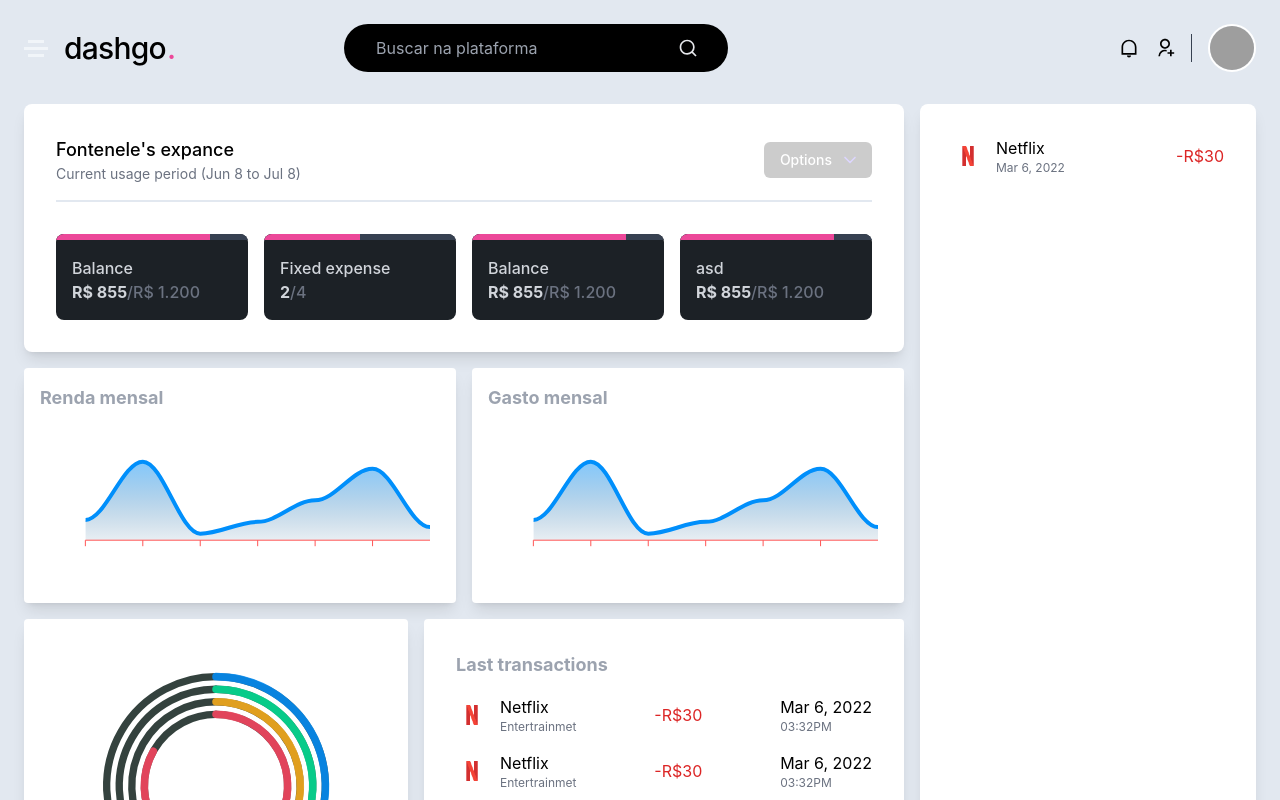
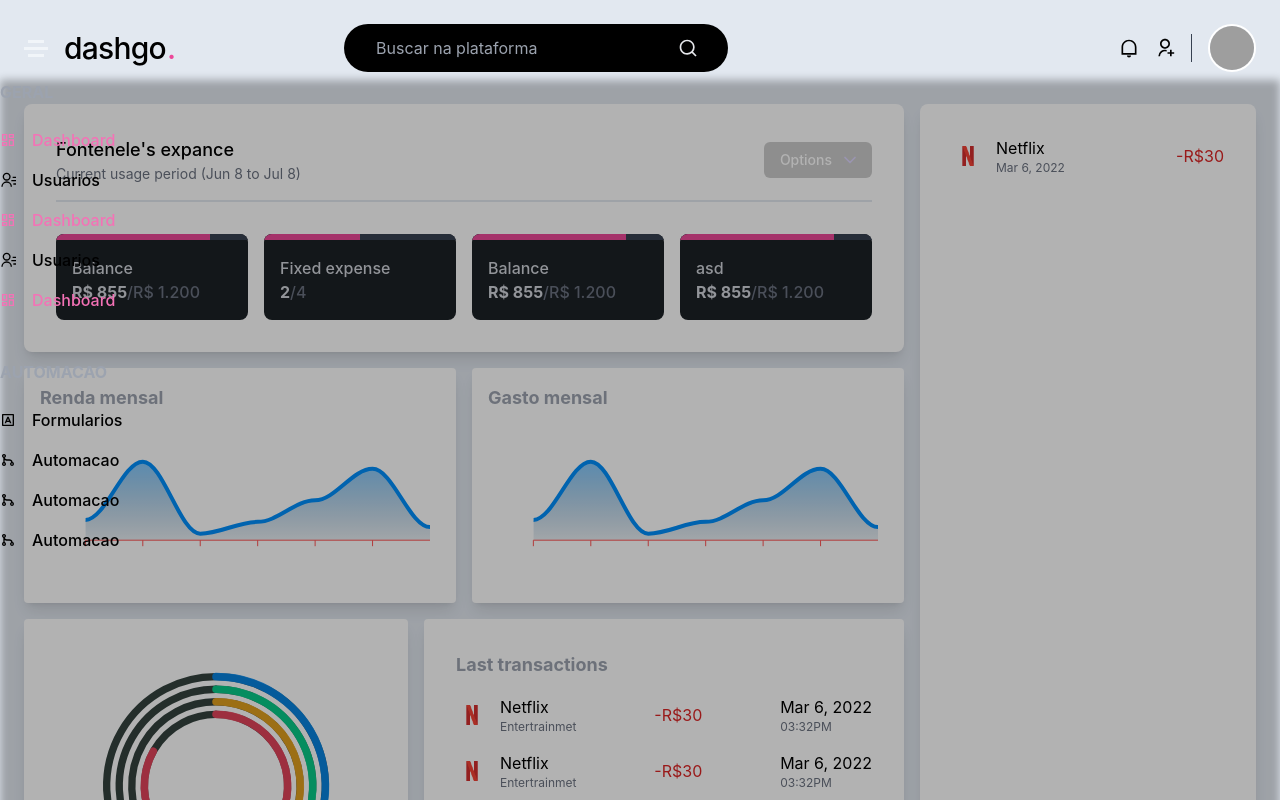
Before and after one commit to StudiisTeam/Dashgo, a Next.js app: page / in a window 1280 px wide. Shown: the top 800 px of the page. Built offline with nearby package versions, Linux system fonts and the light colour scheme; grey boxes are pictures that could not be loaded.

Commit message:
refactor: change sdebar menu style

```diff
--- a/components/SIdebar.tsx
+++ b/components/SIdebar.tsx
@@ -7,8 +7,9 @@
 
 export function Sidebar() {
 	return (
-		<aside className=" w-64 h-full mr-8 hidden px-4 py-8 rounded-lg shadow-lg bg-white dark:bg-[#151a1e]">
-			<div className="gap-12 sticky top-4 flex items-start flex-col">
+		<aside className=" w-full h-full fixed z-20">
+			<div className="w-full h-full fixed  z-30 filter blur-sm bg-black opacity-30"></div>
+			<div className="gap-12 sticky top-4 flex items-start flex-col z-40">
 				<div className="">
 					<span className="font-bold text-gray-400">GERAL</span>
 					<div className="flex gap-4 mt-6 items-stretch flex-col">
--- a/pages/dashboard.tsx
+++ b/pages/dashboard.tsx
@@ -97,6 +97,7 @@
 
 export const DashboardPage = () => {
 	const [isOpen, setIsOpen] = useState(false);
+	const [sidebarIsOpen, setSidebarIsOpen] = useState(true);
 
 	function closeModal() {
 		setIsOpen(false);
@@ -109,8 +110,12 @@
 	return (
 		<div className="w-full relative">
 			<Header />
+			{
+				sidebarIsOpen && (
+					<Sidebar />
+				)
+			}
 			<div className="flex w-full max-w-screen-2xl my-6 mx-auto px-6 relative">
-				<Sidebar />
 				<div className="w-full flex flex-col xl:flex-row gap-4">
 					<div className="">
 						<div className="flex-1 flex mb-4 flex-col justify-between shadow-lg bg-white dark:bg-[#151a1e] rounded-lg p-8">
```
